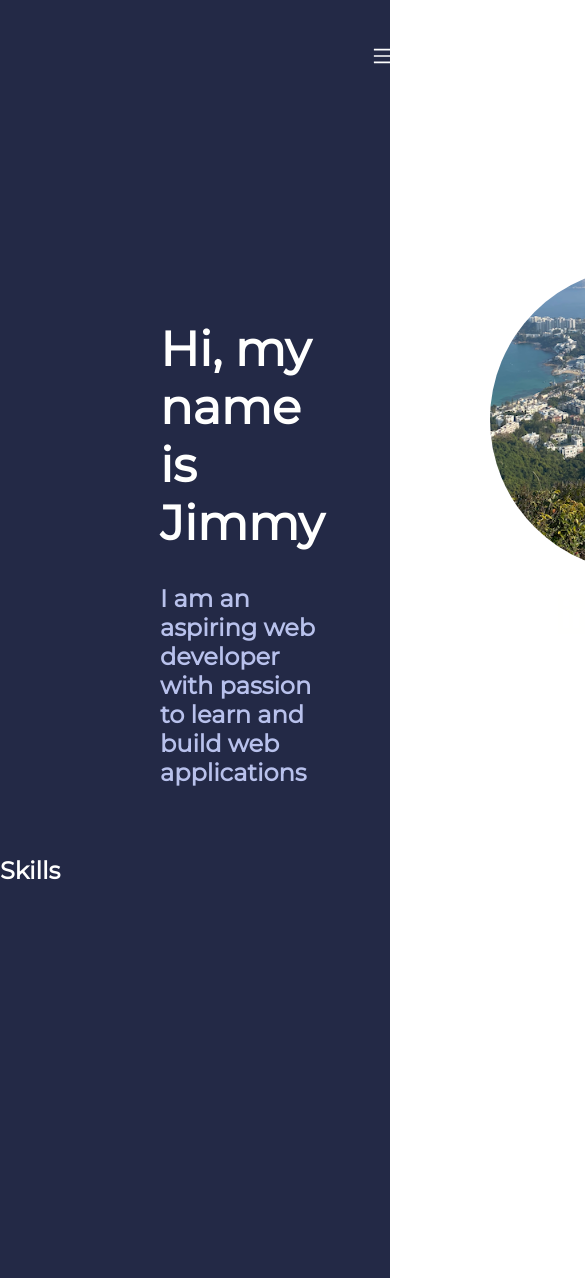
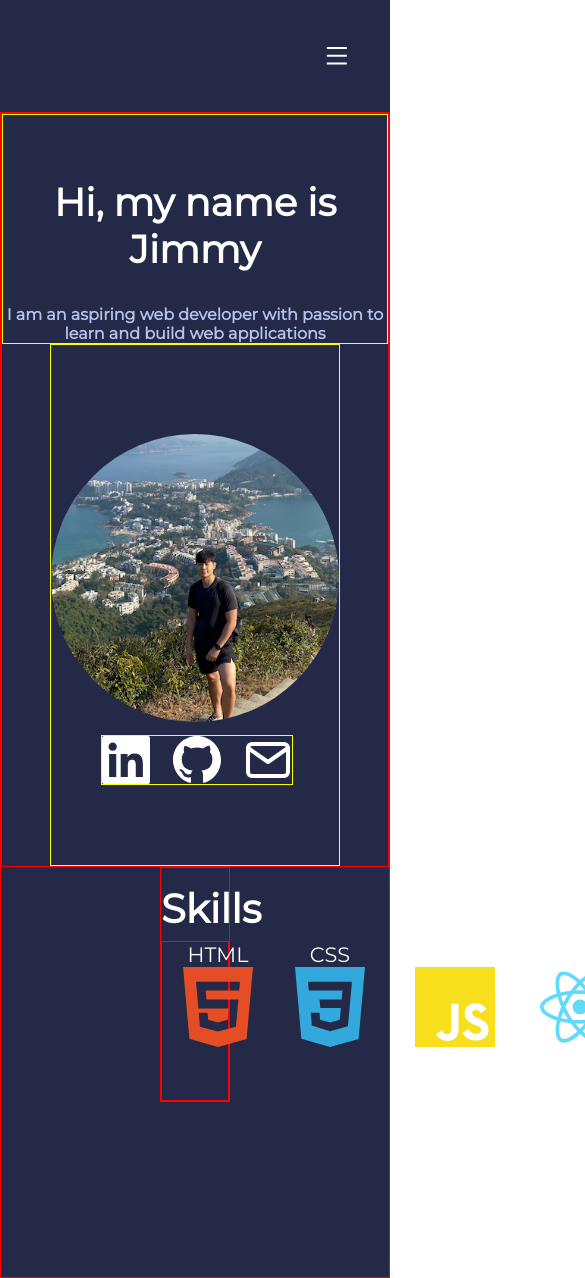
Before and after one commit to fcbjimmy/mypage, a React (Create React App) app: page / in a window 390 px wide. Shown: the top 1278 px of the page, 585 px wide, since content can reach past the window. Built offline with nearby package versions, Linux system fonts and the light colour scheme.

Commit message:
responsiveness home

```diff
--- a/package.json
+++ b/package.json
@@ -10,6 +10,7 @@
     "react-dom": "^18.2.0",
     "react-icons": "^4.4.0",
     "react-scripts": "5.0.1",
+    "sass": "^1.54.3",
     "web-vitals": "^2.1.4"
   },
   "scripts": {
--- a/src/App.jsx
+++ b/src/App.jsx
@@ -1,4 +1,4 @@
-import "./App.css";
+import "./styles/global.scss";
 import Navbar from "./components/Navbar";
 import Home from "./pages/Home";
 function App() {
--- /dev/null
+++ b/src/components/Logos.jsx
@@ -0,0 +1,25 @@
+import React from "react";
+import { AiFillHtml5 } from "react-icons/ai";
+import { SiJavascript, SiCss3, SiReact } from "react-icons/si";
+
+const Logos = () => {
+  const logo = [
+    { title: "HTML", logo: <AiFillHtml5 /> },
+    { title: "CSS", logo: <SiCss3 /> },
+    { title: "Javascript", logo: <SiJavascript /> },
+    { title: "React", logo: <SiReact /> },
+  ];
+
+  return (
+    <div>
+      {logo.map((elem, index) => {
+        <div key={index}>
+          <p>{elem.title}</p>
+          <div>{elem.logo}</div>
+        </div>;
+      })}
+    </div>
+  );
+};
+
+export default Logos;
--- a/src/components/Navbar.jsx
+++ b/src/components/Navbar.jsx
@@ -1,7 +1,7 @@
 import React, { useEffect, useState } from "react";
-import navbarcss from "./Navbar.module.css";
+import navbarcss from "./Navbar.module.scss";
 import { AiOutlineMenu } from "react-icons/ai";
-import { AiOutlineSearch } from "react-icons/ai";
+import { AiOutlineSearch, AiOutlineClose } from "react-icons/ai";
 import { useWindowSize } from "../hooks/useWindowSize";
 
 const Navbar = () => {
@@ -23,15 +23,27 @@ const Navbar = () => {
 
   return (
     <div className={navbarcss.navbar}>
-      <div className={navbarcss.leftside}>
+      <div className={navbarcss.rightside}>
         <div className={`${isMobile ? navbarcss.hidden : navbarcss.links}`}>
           <a href="#">Home</a>
           <a href="#">Projects</a>
           <a href="#">Contact</a>
         </div>
-        <div className={navbarcss.icon}>
-          <AiOutlineMenu onClick={() => setIsMobile(!isMobile)} />
-        </div>
+      </div>
+      <div className={navbarcss.icon}>
+        {isMobile ? (
+          <AiOutlineClose
+            className={navbarcss.burgermenu}
+            size="1.6rem"
+            onClick={() => setIsMobile(!isMobile)}
+          />
+        ) : (
+          <AiOutlineMenu
+            className={navbarcss.burgermenu}
+            size="1.6rem"
+            onClick={() => setIsMobile(!isMobile)}
+          />
+        )}
       </div>
     </div>
   );
--- a/src/components/Navbar.module.css
+++ /dev/null
@@ -1,113 +0,0 @@
-.navbar {
-  width: 100%;
-  height: 7rem;
-  background-color: #232946;
-  font-family: Arial, Helvetica, sans-serif, sans-serif;
-  font-weight: bold;
-  display: flex;
-}
-
-.leftside {
-  flex: 50%;
-  display: flex;
-  justify-content: flex-end;
-  align-items: center;
-}
-
-.links {
-  margin-right: 11rem;
-}
-
-.links a {
-  text-decoration: none;
-  color: #fffffe;
-  margin-left: 2rem;
-  font-size: 1.1rem;
-}
-
-.links a:hover {
-  text-decoration: underline;
-}
-
-.rightside {
-  flex: 50%;
-  display: flex;
-  justify-content: flex-end;
-  align-items: center;
-  margin-right: 1.25rem;
-}
-
-.rightside input {
-  height: 1.4rem;
-  border: none;
-  border-radius: 0.2rem;
-  font-size: 0.8rem;
-}
-
-.rightside button {
-  height: 1.5rem;
-  border: 0.1rem solid black;
-  border-radius: 0.2rem;
-  padding: 0.2rem 0.3rem;
-}
-
-button:hover {
-  box-shadow: 0 0 5px black;
-  cursor: pointer;
-}
-
-.icon {
-  display: none;
-}
-
-/* @media (max-width: 550px) {
-  .links a {
-    font-size: 0.9rem;
-  }
-} */
-
-@media (max-width: 570px) {
-  .icon {
-    display: flex;
-    margin-left: 1rem;
-    color: white;
-    transform: scale(1.3);
-  }
-
-  .icon:hover {
-    cursor: pointer;
-    box-shadow: 0 0 6px black;
-  }
-
-  .icon:active {
-    transition: 0.1s;
-    transform: translateY(2px) scale(1.3);
-  }
-
-  .links {
-    display: none;
-  }
-
-  .hidden {
-    position: absolute;
-    top: 3rem;
-    left: 0px;
-    height: auto;
-    width: 100%;
-    background-color: #021e39;
-    display: flex;
-    flex-direction: column;
-    align-items: center;
-    text-decoration: none;
-  }
-
-  .hidden a {
-    text-decoration: none;
-    margin: 0.5rem;
-    color: white;
-  }
-
-  .hidden a:hover {
-    text-decoration: underline;
-  }
-}
--- /dev/null
+++ b/src/components/Navbar.module.scss
@@ -0,0 +1,126 @@
+@use "../styles/variables" as mixin;
+
+.navbar {
+  width: 100%;
+  height: 7rem;
+  background-color: mixin.$purple;
+  font-weight: bold;
+  display: flex;
+}
+
+.rightside {
+  display: flex;
+  flex: 100%;
+  justify-content: flex-end;
+  align-items: center;
+
+  margin: mixin.$homemargin;
+  max-width: mixin.$homewidth;
+}
+
+.links a {
+  text-decoration: none;
+  color: mixin.$white;
+  margin-left: 2rem;
+  font-size: 1.1rem;
+}
+
+.links a:hover {
+  text-decoration: underline;
+}
+
+// .leftside {
+//   flex: 50%;
+//   display: flex;
+//   justify-content: flex-end;
+//   align-items: center;
+//   margin-right: 1.25rem;
+// }
+
+// .leftside input {
+//   height: 1.4rem;
+//   border: none;
+//   border-radius: 0.2rem;
+//   font-size: 0.8rem;
+// }
+
+// .leftside button {
+//   height: 1.5rem;
+//   border: 0.1rem solid black;
+//   border-radius: 0.2rem;
+//   padding: 0.2rem 0.3rem;
+// }
+
+button:hover {
+  box-shadow: 0 0 5px black;
+  cursor: pointer;
+}
+
+.icon {
+  display: none;
+}
+
+/* @media (max-width: 550px) {
+  .links a {
+    font-size: 0.9rem;
+  }
+} */
+
+@include mixin.tablet() {
+  .links a {
+    text-decoration: none;
+    color: mixin.$white;
+    color: red;
+    margin-left: 2rem;
+    font-size: 1.1rem;
+  }
+
+  .rightside {
+    justify-content: center;
+  }
+}
+
+@include mixin.phone() {
+  .icon {
+    display: flex;
+    align-items: center;
+    transform: translate(-40px, 0px);
+    height: auto;
+    color: white;
+  }
+
+  .burgermenu:hover {
+    cursor: pointer;
+    box-shadow: 0 0 6px black;
+  }
+
+  .burgermenu:active {
+    transition: 0.05s;
+    transform: translateY(2px) scale(1.3);
+  }
+
+  .links {
+    display: none;
+  }
+
+  .hidden {
+    position: absolute;
+    height: auto;
+    width: 20rem;
+    background-color: mixin.$purple;
+    display: flex;
+    flex-direction: column;
+    align-items: center;
+    text-decoration: none;
+  }
+
+  .hidden a {
+    text-decoration: none;
+    margin: 0.5rem;
+    color: mixin.$white;
+  }
+
+  .hidden a:hover {
+    text-decoration: underline;
+  }
+}
--- a/src/pages/Home.jsx
+++ b/src/pages/Home.jsx
@@ -1,31 +1,52 @@
 import React from "react";
-import styles from "./Home.module.css";
+import styles from "../styles/Home.module.scss";
 import img from "../assets/Screenshot 2022-08-08 at 12.40.59 AM.png";
 import { GrLinkedin } from "react-icons/gr";
 import { BsGithub } from "react-icons/bs";
 import { FiMail } from "react-icons/fi";
+import { SiHtml5, SiJavascript, SiCss3, SiReact } from "react-icons/si";
+import Logos from "../components/Logos";
+
 const Home = () => {
   return (
     <div className={styles.container}>
       <section className={styles.sectionone}>
-        <div>
+        <div className={styles.item}>
           <h2>Hi, my name is Jimmy</h2>
           <h1>
             I am an aspiring web developer with passion to learn and build web
             applications
           </h1>
         </div>
-        <div>
-          <img src={img} className={styles.photo} />
+        <div className={styles.item}>
+          <img src={img} className={styles.photo} alt="Jimmy" />
           <div className={styles.icons}>
-            <GrLinkedin />
-            <BsGithub />
-            <FiMail />
+            <GrLinkedin size="3rem" />
+            <BsGithub size="3rem" />
+            <FiMail size="3rem" />
           </div>
         </div>
       </section>
-      <section>
+      <section className={styles.skills}>
         <h2>Skills</h2>
+        <div className={styles.logos}>
+          <div className={styles.logo}>
+            <p>HTML</p>
+            <SiHtml5 size="5rem" className={styles.html} />
+          </div>
+          <div className={styles.logo}>
+            <p>CSS</p>
+            <SiCss3 size="5rem" className={styles.css} />
+          </div>
+          <div className={styles.logo}>
+            <p>JavaScript</p>
+            <SiJavascript size="5rem" className={styles.js} />
+          </div>
+          <div className={styles.logo}>
+            <p>React</p>
+            <SiReact size="5rem" className={styles.react} />
+          </div>
+        </div>
       </section>
     </div>
   );
--- a/src/pages/Home.module.css
+++ /dev/null
@@ -1,37 +0,0 @@
-.container {
-  color: #fffffe;
-  background-color: #232946;
-  height: calc(150vh - 100px);
-}
-
-.container .sectionone {
-  display: flex;
-  margin: 0 auto;
-  width: calc(100vw - 20rem);
-  height: calc(100vh - 100px);
-}
-.sectionone h2 {
-  margin-top: 13rem;
-  margin-bottom: 2rem;
-  font-size: 3rem;
-}
-
-.sectionone h1 {
-  color: #b8c1ec;
-}
-
-.photo {
-  left: 20%;
-  clip-path: circle();
-  scale: 80%;
-  margin-left: 8rem;
-}
-
-.icons {
-  display: flex;
-  justify-content: space-between;
-  /* border: 1px solid red; */
-  transform: translate(115px, -50px);
-  width: 4.5rem;
-  scale: 250%;
-}
--- /dev/null
+++ b/src/styles/Home.module.scss
@@ -0,0 +1,168 @@
+@use "./variables" as mixin;
+
+.container {
+  color: mixin.$white;
+  background-color: mixin.$purple;
+  height: calc(150vh - 100px);
+  border: 1px solid red;
+  width: 100%;
+
+  .sectionone {
+    display: flex;
+    justify-content: center;
+    border: 1px solid red;
+  }
+
+  h2 {
+    margin-top: 13rem;
+    margin-bottom: 2rem;
+    font-size: 3rem;
+  }
+
+  h1 {
+    color: mixin.$lilac;
+    font-size: 1rem;
+  }
+
+  .photo {
+    clip-path: circle();
+    width: 18rem;
+    height: auto;
+    margin-left: 4rem;
+  }
+
+  .icons {
+    display: flex;
+    justify-content: space-between;
+    width: 12rem;
+    transform: translate(120px, -80px);
+  }
+
+  .skills {
+    color: mixin.$white;
+    border: 1px solid red;
+    width: mixin.$homewidth;
+    margin: mixin.$homemargin;
+
+    h2 {
+      margin-top: 1rem;
+      text-align: center;
+      margin-bottom: 0.5rem;
+      font-size: 2.5rem;
+    }
+
+    .logos {
+      display: flex;
+      border: 1px solid red;
+      max-width: 30rem;
+      height: 10rem;
+      margin: 0 auto;
+    }
+  }
+}
+
+.logo {
+  margin: 0 1rem;
+  align-items: center;
+  text-align: center;
+
+  p {
+    font-size: 1.3rem;
+  }
+
+  .html {
+    color: mixin.$htmlorange;
+  }
+  .css {
+    color: mixin.$cssblue;
+  }
+  .js {
+    color: mixin.$yellow;
+  }
+  .react {
+    color: mixin.$reactblue;
+  }
+}
+
+@include mixin.tabletLarge() {
+  .container {
+    h2 {
+      font-size: 2.4rem;
+    }
+    h1 {
+      font-size: 1rem;
+      text-align: left;
+    }
+  }
+}
+
+@include mixin.tablet() {
+  .container {
+    .sectionone {
+      flex-direction: column;
+      justify-items: center;
+      align-items: center;
+    }
+    h2 {
+      font-size: 3rem;
+      text-align: center;
+      margin-top: 4rem;
+    }
+    h1 {
+      font-size: 1rem;
+      text-align: center;
+    }
+    .photo {
+      margin-left: 0;
+      margin-top: 0;
+    }
+
+    .item:nth-child(1) {
+      border: 1px solid yellow;
+    }
+    .item:nth-child(2) {
+      border: 1px solid yellow;
+
+      .icons {
+        border: 1px solid yellow;
+        transform: translate(50px, -80px);
+      }
+    }
+  }
+}
+
+@include mixin.phone() {
+  .container {
+    h2 {
+      font-size: 2.4rem;
+      text-align: center;
+    }
+    h1 {
+      font-size: 1rem;
+      text-align: center;
+    }
+  }
+}
+
+// .container .sectionone {
+//   display: flex;
+//   margin: 0 auto;
+//   width: calc(100vw - 20rem);
+//   height: calc(100vh - 100px);
+// }
+
+// .sectionone h2 {
+//   margin-top: 13rem;
+//   margin-bottom: 2rem;
+//   font-size: 3rem;
+// }
+
+// .sectionone {
+// }
+
+// .photo {
+//   left: 20%;
+//   clip-path: circle();
+//   scale: 80%;
+//   margin-left: 8rem;
+// }
--- /dev/null
+++ b/src/styles/global.scss
@@ -0,0 +1,10 @@
+@import url("https://fonts.googleapis.com/css2?family=Montserrat&display=swap");
+
+*,
+*::after,
+*::before {
+  margin: 0;
+  padding: 0;
+  box-sizing: border-box;
+  font-family: "Montserrat", sans-serif;
+}
```
Also changed, not shown: src/styles/_variables.scss (added, +50 -0 lines), 1 other file (tests, documents, lock files or other folders).
